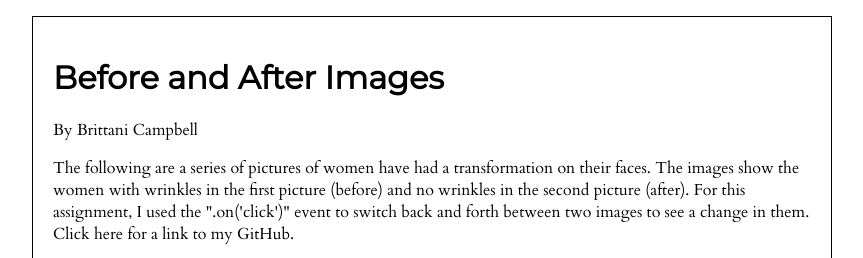
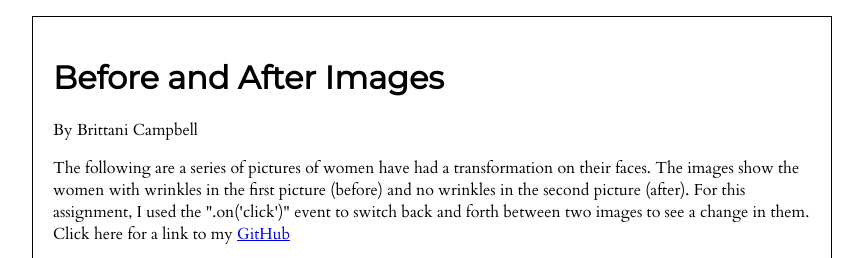
Before and after one commit to brittanic/jquery_exercise, a plain HTML site: page index.html in a window 1280 px wide. Shown: the top 258 px of the page, without its empty margins (208-1071 px from the left). Drawn offline with nearby package versions, Linux system fonts and the light colour scheme.

Commit message:
third commit

```diff
--- a/index.html
+++ b/index.html
@@ -17,7 +17,7 @@
   <header><h1>Before and After Images</h1>
     <p>By Brittani Campbell</p></header>
 
-  <p>The following are a series of pictures of women have had a transformation on their faces. The images show the women with wrinkles in the first picture (before) and no wrinkles in the second picture (after). For this assignment, I used the ".on('click')" event to switch back and forth between two images to see a change in them. Click here for a link to my GitHub. </p>
+  <p>The following are a series of pictures of women have had a transformation on their faces. The images show the women with wrinkles in the first picture (before) and no wrinkles in the second picture (after). For this assignment, I used the ".on('click')" event to switch back and forth between two images to see a change in them. Click here for a link to my <a href="https://github.com/brittanic/jquery_exercise"> GitHub</a></p>
 
   <div class="column"><img class="image1" src="images/facelift1.jpg" alt="first">
   <p>The image above shows a woman prior to her face-lift. Click on the image to see her transformation. Source: <a href='https://commons.wikimedia.org/wiki/File:Face_Lift_01_Dr._Ristow.jpg'> Trevorristow</a></p>
```
